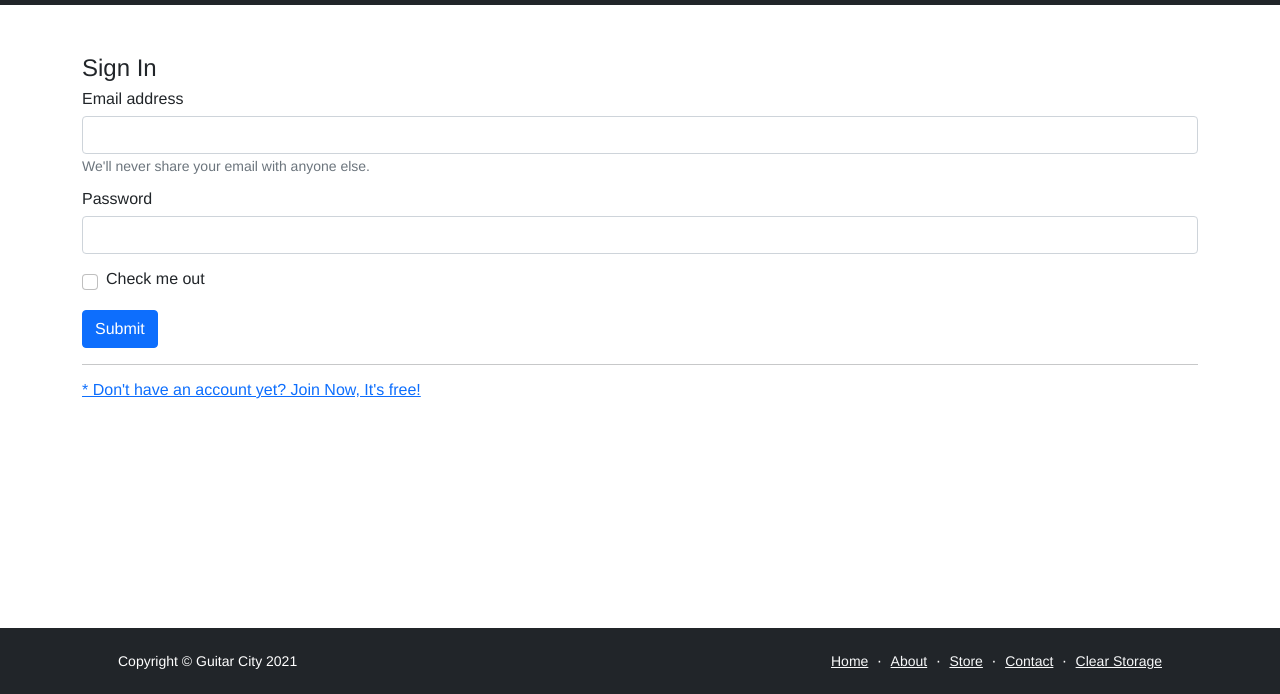
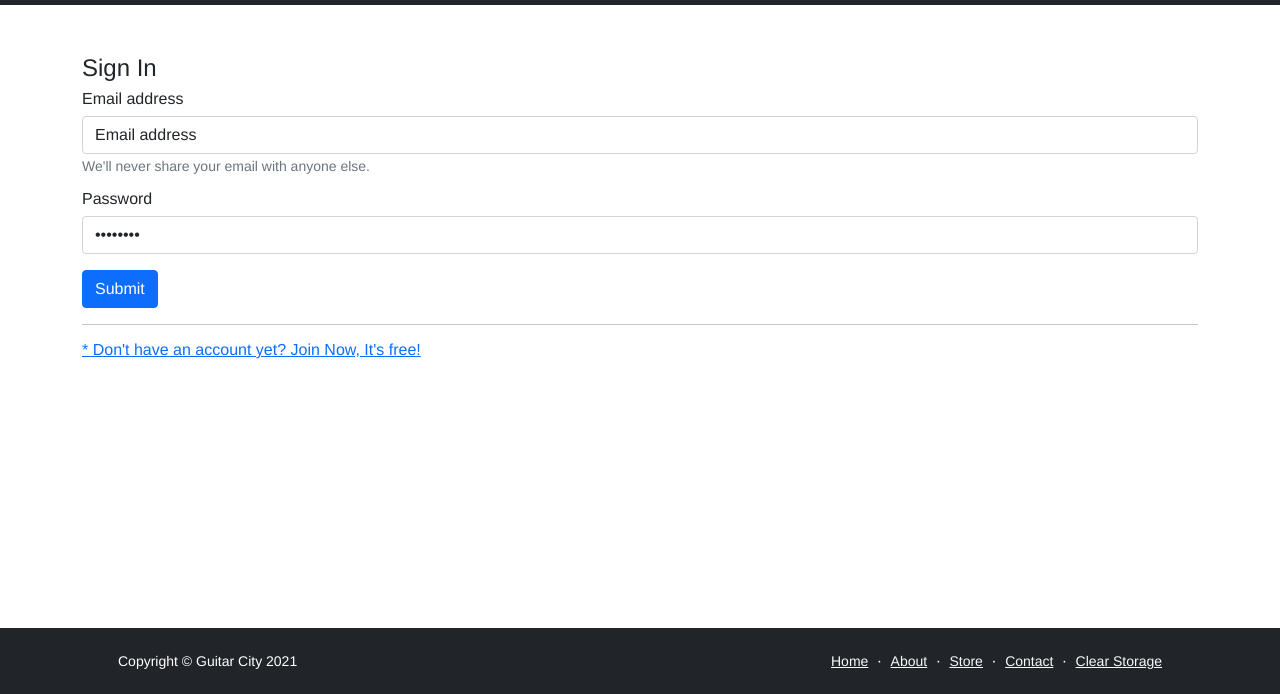
Before and after one commit to StevenK418/Y2_WebDesignDev_Project, a plain HTML site: page login.html in a window 1280 px wide. Shown: the part 106-800 px from the top of the page. Drawn offline with nearby package versions, Linux system fonts and the light colour scheme.

```diff
--- a/login.html
+++ b/login.html
@@ -49,17 +49,13 @@
                 <form id="login-form">
                     <legend>Sign In</legend>
                     <div class="mb-3">
-                      <label for="exampleInputEmail1" class="form-label">Email address</label>
-                      <input type="email" class="form-control" id="emailAddressID" aria-describedby="emailHelp">
+                      <label for="email" class="form-label">Email address</label>
+                      <input type="email" class="form-control" id="email" value="Email address" aria-describedby="emailHelp">
                       <div id="emailHelp" class="form-text">We'll never share your email with anyone else.</div>
                     </div>
                     <div class="mb-3">
                       <label for="exampleInputPassword1" class="form-label">Password</label>
-                      <input type="password" class="form-control" id="passwordID">
-                    </div>
-                    <div class="mb-3 form-check">
-                      <input type="checkbox" class="form-check-input" id="exampleCheck1">
-                      <label class="form-check-label" for="exampleCheck1">Check me out</label>
+                      <input type="password" class="form-control" id="passwordID" value="Password">
                     </div>
                     <button type="submit" class="btn btn-primary">Submit</button>
                   </form>
@@ -88,5 +84,6 @@
         <script src="https://cdn.jsdelivr.net/npm/bootstrap@5.1.3/dist/js/bootstrap.bundle.min.js" integrity="sha384-ka7Sk0Gln4gmtz2MlQnikT1wXgYsOg+OMhuP+IlRH9sENBO0LRn5q+8nbTov4+1p" crossorigin="anonymous"></script>
         <script src="js/login.js" async defer></script>
         <script src="js/shop.js" async defer></script>
+        <script src="js/prepopulateContactForm.js" async defer></script>
     </body>
 </html>
```
Also changed, not shown: index.html (+1 -1 lines).
